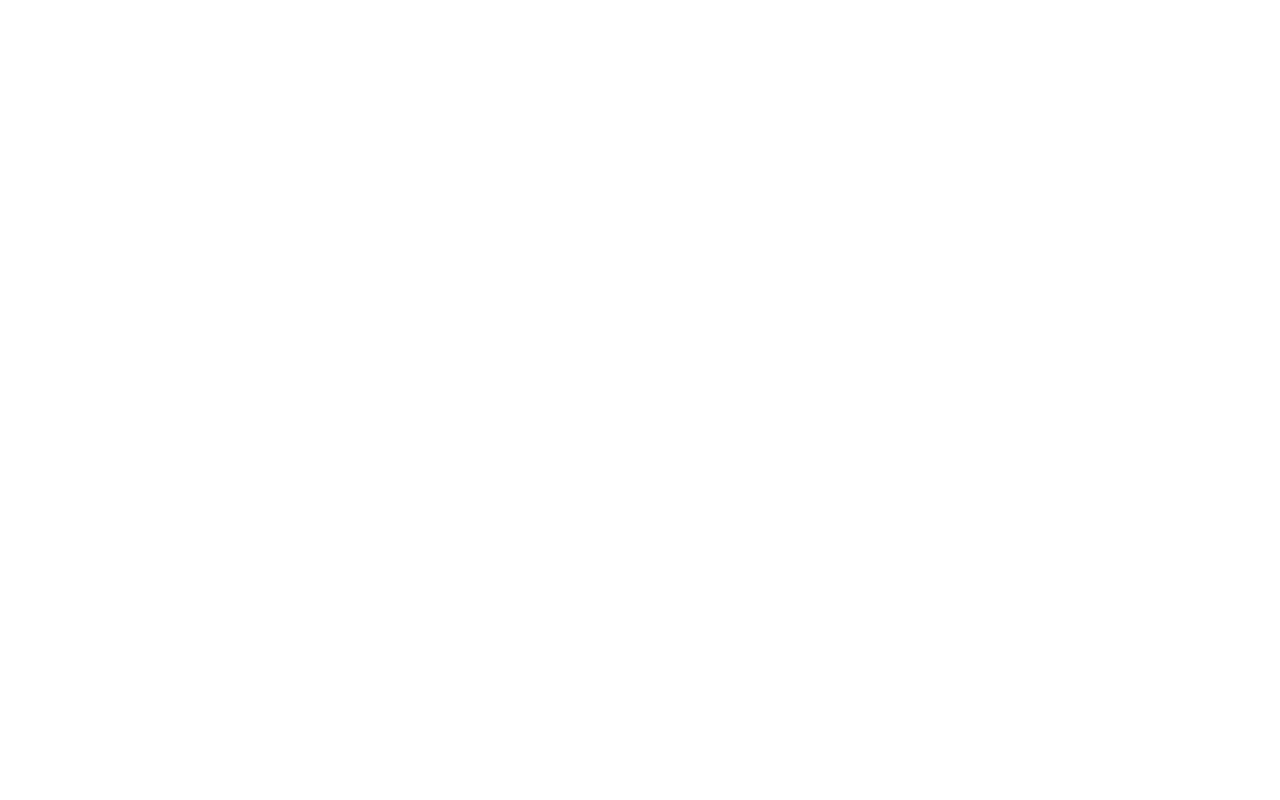
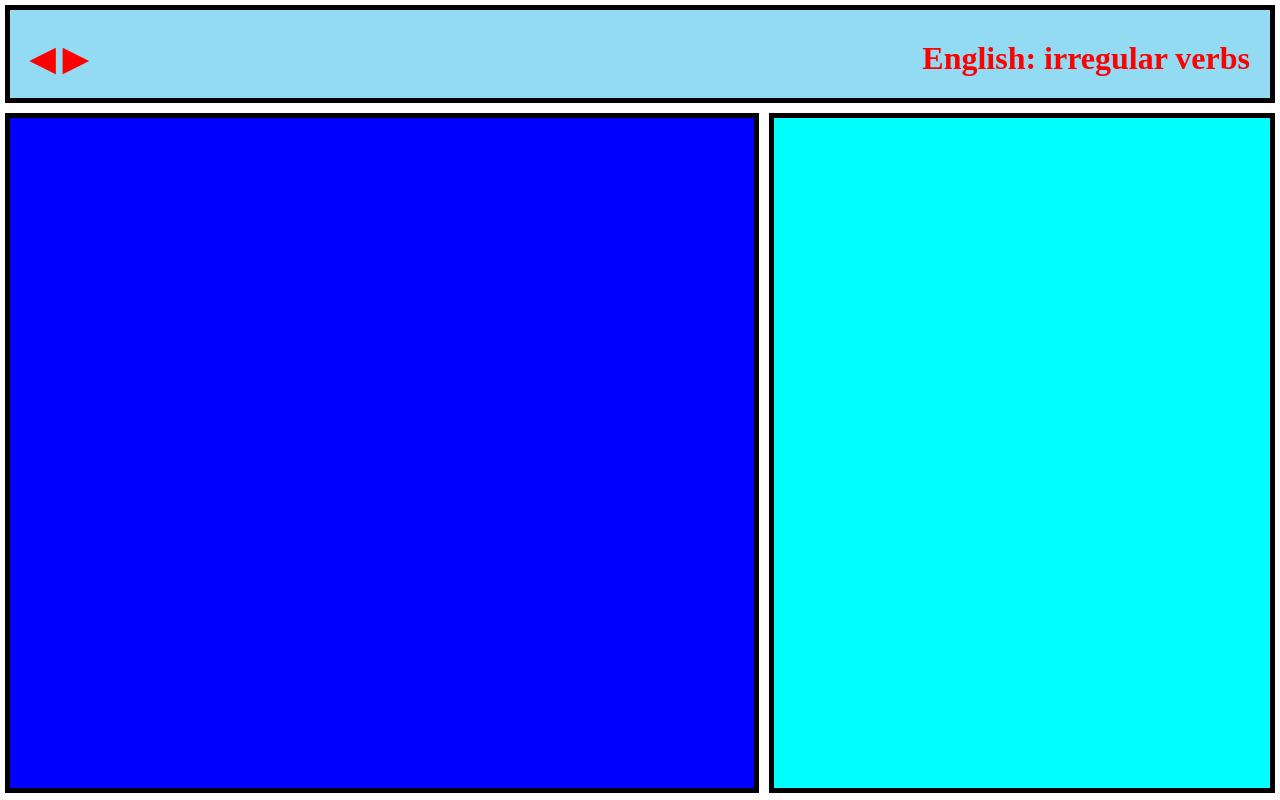
Before and after one commit to regisx001/Devoir01-WebDev, a plain HTML site: page index.html in a window 1280 px wide. Drawn offline with Linux system fonts and the light colour scheme.

Commit message:
chore: create design and the main structure.

```diff
--- a/index.html
+++ b/index.html
@@ -4,12 +4,36 @@
 <head>
     <meta charset="UTF-8">
     <meta name="viewport" content="width=device-width, initial-scale=1.0">
+    <link rel="stylesheet" href="style.css">
     <title>Document</title>
 </head>
 
 <body>
 
 
+    <header id="header">
+        <p>
+            ◀ ▶
+        </p>
+
+        <p>
+            English: irregular verbs
+        </p>
+    </header>
+
+    <section class="container">
+        <section class="left-s">
+
+        </section>
+
+        <section class="right-s">
+
+        </section>
+    </section>
+
+
+
 </body>
+<script src="main.js"></script>
 
 </html>
--- a/style.css
+++ b/style.css
@@ -5,3 +5,58 @@
     margin: 0;
     padding: 0;
 }
+
+body {
+    height: 100%;
+}
+
+/* Header Started */
+
+header {
+    background-color: #93DBF3;
+    border: 5px solid;
+    padding: 20px;
+    margin: 5px;
+    padding-top: 30px;
+    display: flex;
+    justify-content: space-between;
+
+
+}
+
+
+header p {
+    color: red;
+    font-size: xx-large;
+    font-weight: bold;
+}
+
+/* Header Ended */
+
+
+
+/* Body Started*/
+.container {
+    width: 100%;
+    height: calc(100vh - 110px);
+    display: flex;
+    justify-content: center;
+}
+
+.left-s {
+    margin: 5px;
+    background-color: blue;
+    border: black solid 5px;
+    height: calc(100%-10px);
+    width: 60%;
+}
+
+.right-s {
+    margin: 5px;
+    border: black solid 5px;
+    background-color: aqua;
+    height: calc(100%-10px);
+    width: 40%;
+}
+
+/* Body Ended*/
```
